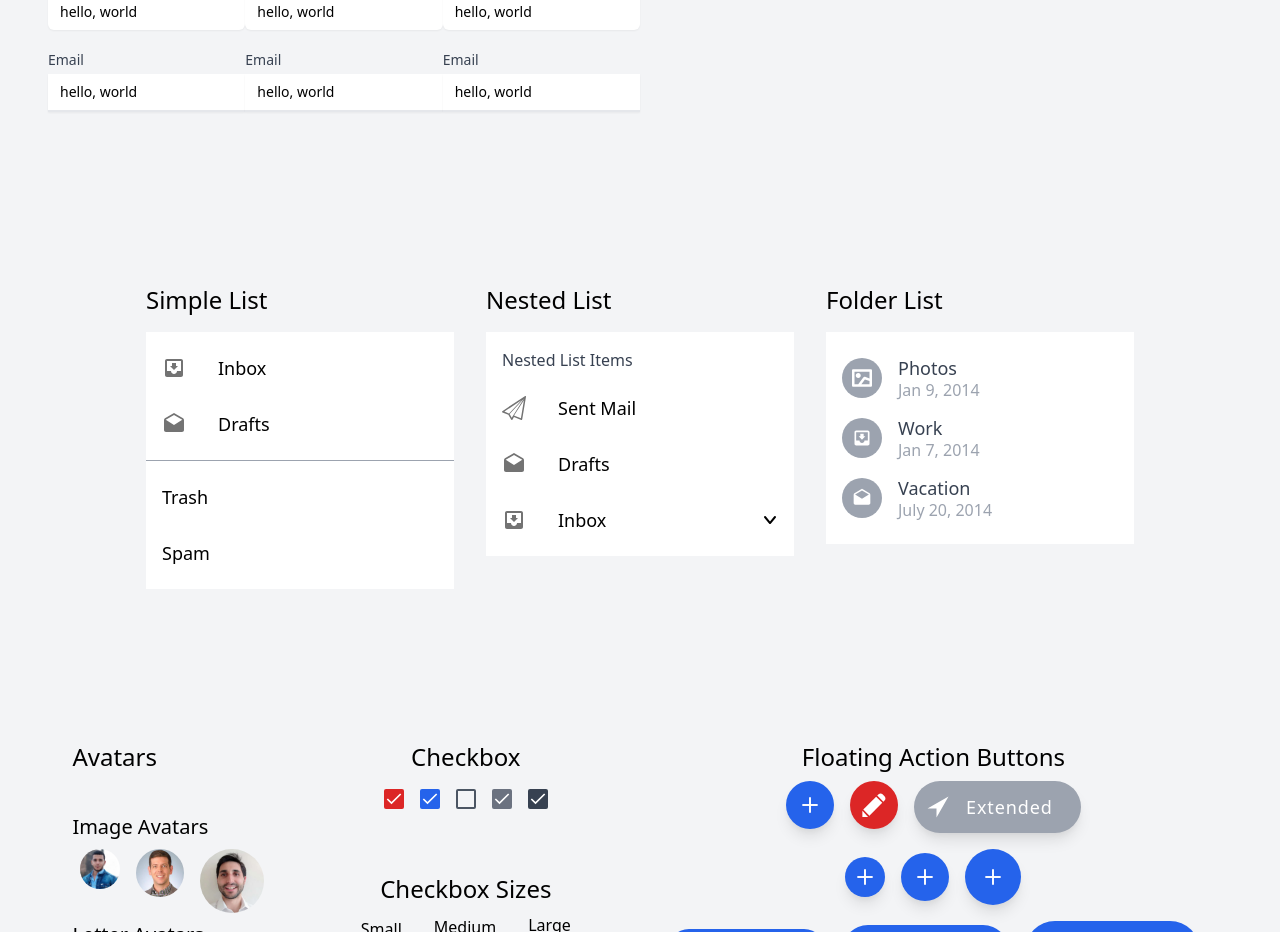
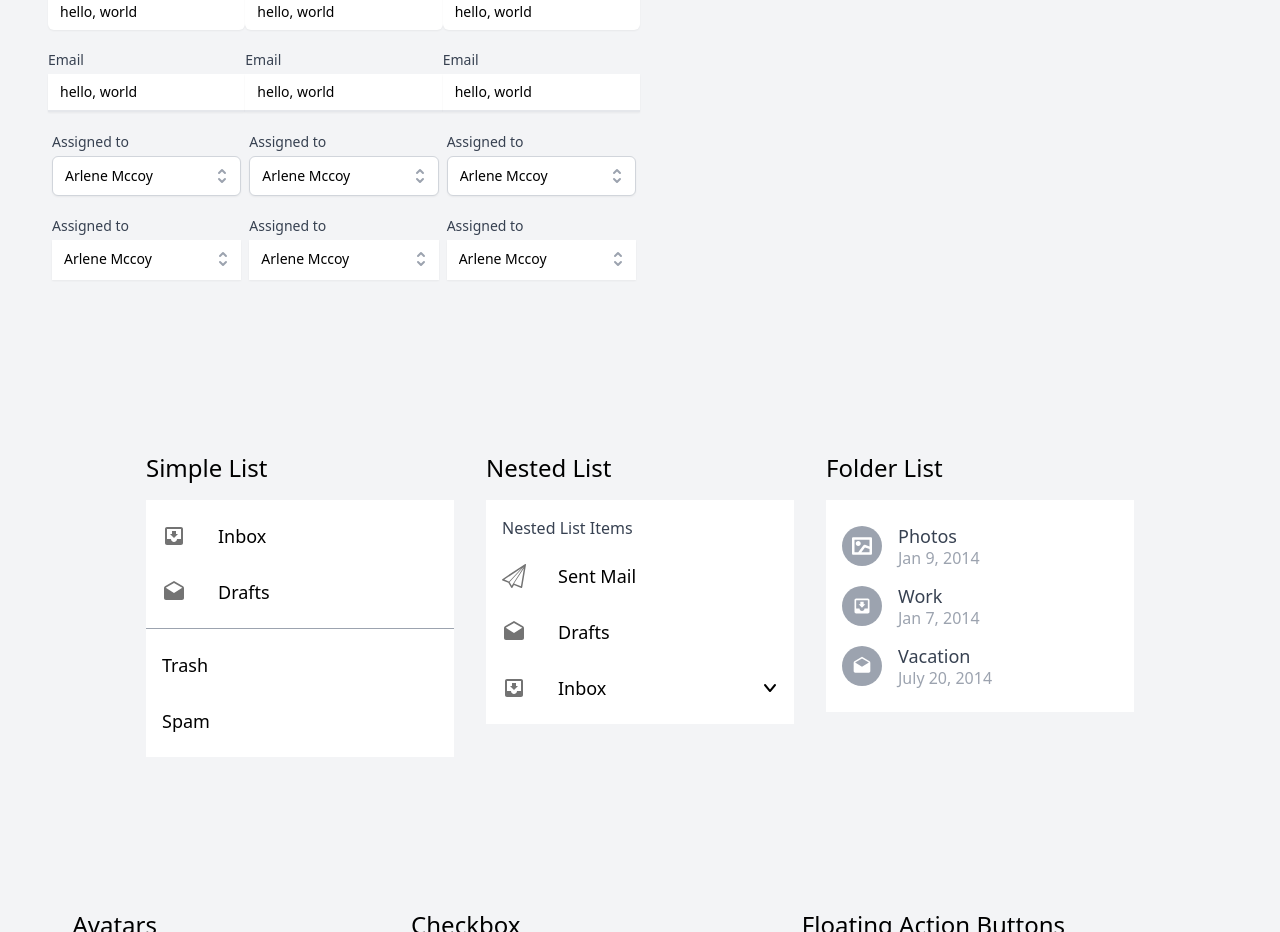
Before and after one commit to amacool/MVP-React-Tailwind-Template, a React (Create React App) app: page / in a window 1280 px wide. Shown: the part 820-1752 px from the top of the page. Built offline with nearby package versions, Linux system fonts and the light colour scheme.

Commit message:
add select box

```diff
--- a/src/App.js
+++ b/src/App.js
@@ -6,6 +6,7 @@ import CustomButtonGroup from "./components/CustomButtonGroup";
 import CustomSlider from "./components/CustomSlider";
 import CustomSwitch from "./components/CustomSwitch";
 import CustomTextField from "./components/CustomTextField";
+import CustomSelectBox from "./components/CustomSelectBox";
 
 import SimpleList from "./components/SimpleList";
 import NestedList from "./components/NestedList";
@@ -81,6 +82,16 @@ function App() {
           <CustomTextField defaultValue="hello, world" color="primary" />
           <CustomTextField defaultValue="hello, world" color="secondary" />
           <CustomTextField defaultValue="hello, world" />
+        </div>
+        <div className="mb-5 flex justify-between items-end">
+          <CustomSelectBox label="Assigned to" defaultValue="Arlene Mccoy" options={["Wade Cooper", "Arlene Mccoy", "Devon Webb", "Tom Cook", "Tanya Fox", "Hellen Schmidt", "Tailwind"]} color="primary" variant="outlined" />
+          <CustomSelectBox label="Assigned to" defaultValue="Arlene Mccoy" options={["Wade Cooper", "Arlene Mccoy", "Devon Webb", "Tom Cook", "Tanya Fox", "Hellen Schmidt", "Tailwind"]} color="secondary" variant="outlined" />
+          <CustomSelectBox label="Assigned to" defaultValue="Arlene Mccoy" options={["Wade Cooper", "Arlene Mccoy", "Devon Webb", "Tom Cook", "Tanya Fox", "Hellen Schmidt", "Tailwind"]} variant="outlined" />
+        </div>
+        <div className="mb-5 flex justify-between items-end">
+          <CustomSelectBox label="Assigned to" defaultValue="Arlene Mccoy" options={["Wade Cooper", "Arlene Mccoy", "Devon Webb", "Tom Cook", "Tanya Fox", "Hellen Schmidt", "Tailwind"]} color="primary" />
+          <CustomSelectBox label="Assigned to" defaultValue="Arlene Mccoy" options={["Wade Cooper", "Arlene Mccoy", "Devon Webb", "Tom Cook", "Tanya Fox", "Hellen Schmidt", "Tailwind"]} color="secondary" />
+          <CustomSelectBox label="Assigned to" defaultValue="Arlene Mccoy" options={["Wade Cooper", "Arlene Mccoy", "Devon Webb", "Tom Cook", "Tanya Fox", "Hellen Schmidt", "Tailwind"]} />
         </div>
       </div>
       <div className="ml-6 pt-1 col-span-1">
--- /dev/null
+++ b/src/components/CustomSelectBox/SelectOption.js
@@ -0,0 +1,26 @@
+import React  from 'react';
+import PropTypes from 'prop-types';
+
+export const SelectOption = ({ label, value, selectedValue, onSetValue, colorClass }) => (
+  <li id="listbox-option-0" role="option" className="text-gray-900 cursor-default select-none relative py-2 pl-3 pr-9" onClick={() => onSetValue(value)}>
+    <span className={`font-${value === selectedValue ? "bold" : "normal"} block truncate`}>{label}</span>
+
+    {value === selectedValue &&
+    <span className={`text-${colorClass}-600 absolute inset-y-0 right-0 flex items-center pr-4`}>
+      <svg className="h-5 w-5" xmlns="http://www.w3.org/2000/svg" viewBox="0 0 20 20" fill="currentColor" aria-hidden="true">
+        <path fillRule="evenodd"
+              d="M16.707 5.293a1 1 0 010 1.414l-8 8a1 1 0 01-1.414 0l-4-4a1 1 0 011.414-1.414L8 12.586l7.293-7.293a1 1 0 011.414 0z"
+              clipRule="evenodd"/>
+      </svg>
+    </span>
+    }
+  </li>
+);
+
+SelectOption.propTypes = {
+  label: PropTypes.string,
+  value: PropTypes.any,
+  selectedValue: PropTypes.any,
+  onSetValue: PropTypes.func,
+  colorClass: PropTypes.string,
+};
--- /dev/null
+++ b/src/components/CustomSelectBox/index.js
@@ -0,0 +1,104 @@
+import React, {useEffect, useState} from 'react';
+import PropTypes from 'prop-types';
+import { SelectOption } from "./SelectOption";
+
+const getColorClass = (color) => {
+  if (color === 'secondary') {
+    return 'pink';
+  } else if (color === 'primary') {
+    return 'indigo';
+  } else {
+    return 'gray';
+  }
+};
+
+const getVariantClass = (colorClass, variant) => {
+  if (variant === 'outlined') {
+    return `bg-white relative w-full h-10 border border-gray-300 rounded-md shadow-sm pl-3 pr-10 py-2 text-left cursor-default focus:outline-none focus:ring-1 focus:ring-${colorClass}-500 focus:border-${colorClass}-500 sm:text-sm`;
+  } else {
+    return `bg-white relative w-full h-10 border-b-2 border-transparent shadow-sm pl-3 pr-10 py-2 text-left cursor-default focus:outline-none border-solid border-transparent focus:border-${colorClass}-500 sm:text-sm`;
+  }
+};
+
+const CustomSelectBox = ({ label, defaultValue, options, variant, color }) => {
+  const [isOpen, setIsOpen] = useState(false);
+  const [value, setValue] = useState(defaultValue);
+  const colorClass = getColorClass(color);
+  const variantClass = getVariantClass(colorClass, variant);
+  const toggleContainer = React.createRef();
+
+  useEffect(() => {
+    window.addEventListener("click", onClickOutsideHandler);
+
+    return () => {
+      window.removeEventListener("click", onClickOutsideHandler);
+    }
+  });
+
+  const onClickOutsideHandler = event => {
+    if (isOpen && toggleContainer.current && !toggleContainer.current.contains(event.target)) {
+      setIsOpen(false);
+    }
+  }
+
+  const handleSwitchDropdown = () => {
+    setIsOpen(!isOpen);
+  };
+
+  const handleSetValue = (v) => {
+    setValue(v);
+    setIsOpen(false);
+  }
+
+  return (
+    <div className="w-full mx-1">
+      <label id="listbox-label" className="block text-sm font-medium text-gray-700">{label}</label>
+      <div className="mt-1 w-full relative">
+        <button onClick={handleSwitchDropdown} type="button" aria-haspopup="listbox" aria-expanded="true"
+                aria-labelledby="listbox-label"
+                style={{minWidth: '150px'}}
+                className={variantClass}>
+          <span className="block truncate w-100">
+            {value}
+          </span>
+          <span className="absolute inset-y-0 right-0 flex items-center pr-2 pointer-events-none">
+            <svg className="h-5 w-5 text-gray-400" xmlns="http://www.w3.org/2000/svg" viewBox="0 0 20 20"
+                 fill="currentColor" aria-hidden="true">
+              <path fillRule="evenodd"
+                    d="M10 3a1 1 0 01.707.293l3 3a1 1 0 01-1.414 1.414L10 5.414 7.707 7.707a1 1 0 01-1.414-1.414l3-3A1 1 0 0110 3zm-3.707 9.293a1 1 0 011.414 0L10 14.586l2.293-2.293a1 1 0 011.414 1.414l-3 3a1 1 0 01-1.414 0l-3-3a1 1 0 010-1.414z"
+                    clipRule="evenodd"/>
+            </svg>
+          </span>
+        </button>
+
+        <div style={{display: isOpen ? 'block' : 'none'}} ref={toggleContainer}
+             className="absolute mt-1 w-full rounded-md bg-white shadow-lg z-10">
+          <ul tabIndex="-1" role="listbox" aria-labelledby="listbox-label" aria-activedescendant="listbox-item-3"
+              className="max-h-60 rounded-md py-1 text-base ring-1 ring-black ring-opacity-5 overflow-auto focus:outline-none sm:text-sm">
+            {options && options.map((option, i) => (
+              <SelectOption key={`option-${i}`} label={option} value={option} selectedValue={value}
+                            onSetValue={handleSetValue} colorClass={colorClass}/>
+            ))}
+          </ul>
+        </div>
+      </div>
+    </div>
+  );
+};
+
+CustomSelectBox.propTypes = {
+  label: PropTypes.string,
+  defaultValue: PropTypes.any,
+  options: PropTypes.array,
+  color: PropTypes.number,
+  variant: PropTypes.number,
+};
+
+CustomSelectBox.defaultProps = {
+  defaultValue: '',
+  options: [],
+  color: 'default',
+  variant: '',
+};
+
+export default CustomSelectBox;
```
Also changed, not shown: 1 other file (tests, documents, lock files or other folders).
